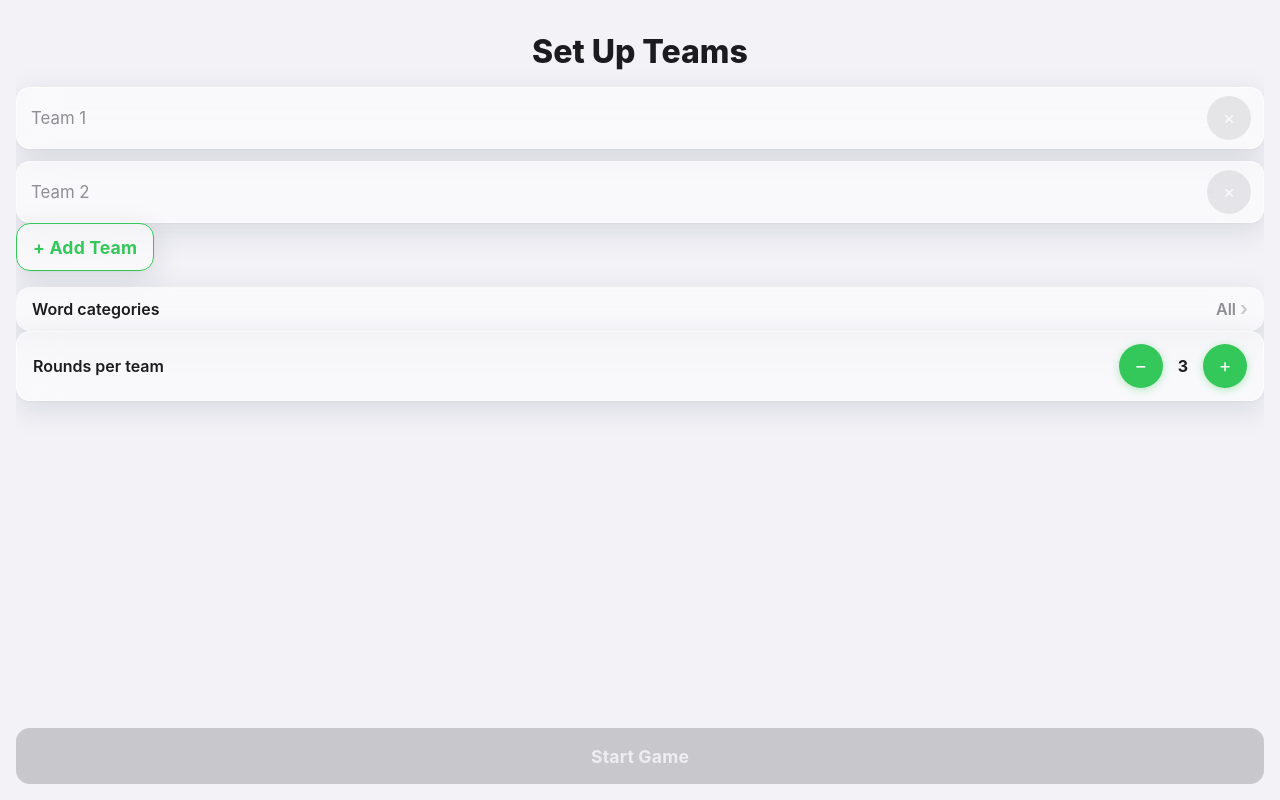
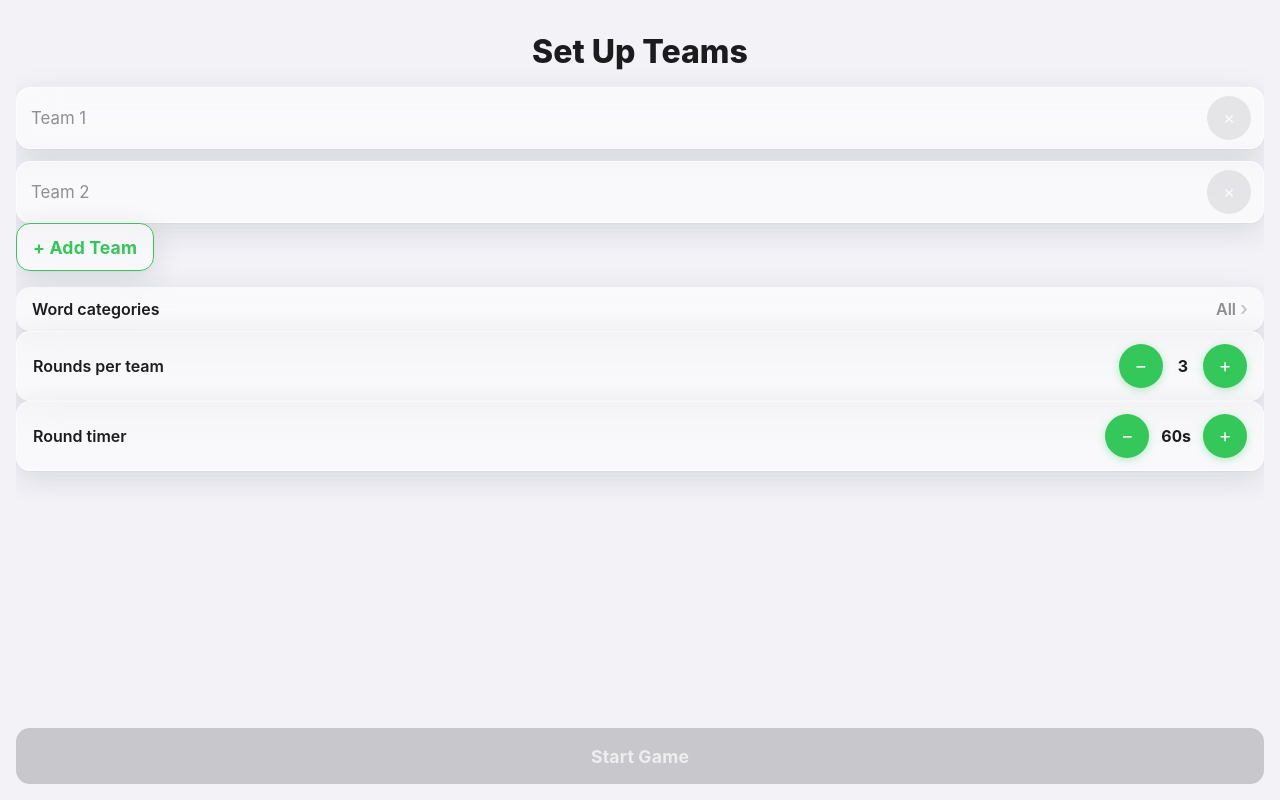
Before and after one commit to coopergolemme/phrase-frenzy, a React (Vite) app: page / in a window 1280 px wide. Both pictures are taken after a click on the button "Start Game". Built offline with nearby package versions, Linux system fonts and the light colour scheme.

Commit message:
adjustabel time and category picker

```diff
--- a/src/App.tsx
+++ b/src/App.tsx
@@ -1,4 +1,4 @@
-import { useCallback } from "react";
+import { useCallback, useState } from "react";
 import { useGameState } from "./hooks/useGameState";
 import { useCountdown } from "./hooks/useCountdown";
 import { useFlaggedWords } from "./hooks/useFlaggedWords";
@@ -11,7 +11,7 @@ import { GameScreen } from "./components/GameScreen";
 import { RoundSummaryScreen } from "./components/RoundSummaryScreen";
 import { FinalStandingsScreen } from "./components/FinalStandingsScreen";
 
-const ROUND_DURATION_SEC = 60;
+const DEFAULT_ROUND_DURATION_SEC = 60;
 
 function App() {
   const {
@@ -30,9 +30,16 @@ function App() {
   const { history: matchHistory, addMatch, clearHistory } = useMatchHistory();
   const { stats: wordStats, recordRoundLog } = useWordStats();
   const { canInstall, promptInstall } = useInstallPrompt();
+  const [roundDurationSec, setRoundDurationSec] = useState(DEFAULT_ROUND_DURATION_SEC);
 
   const handleStartTournament = useCallback(
-    (teamNames: string[], roundsPerTeam: number, categoryIds: string[]) => {
+    (
+      teamNames: string[],
+      roundsPerTeam: number,
+      categoryIds: string[],
+      roundDuration: number
+    ) => {
+      setRoundDurationSec(roundDuration);
       startTournament(teamNames, roundsPerTeam, categoryIds, flaggedWords);
     },
     [startTournament, flaggedWords]
@@ -44,7 +51,7 @@ function App() {
 
   const timeRemaining = useCountdown(
     state.gameStatus === "playing",
-    ROUND_DURATION_SEC,
+    roundDurationSec,
     onExpire
   );
 
--- a/src/components/CategoryPickerSheet.tsx
+++ b/src/components/CategoryPickerSheet.tsx
@@ -1,15 +1,6 @@
-import { WORD_CATEGORIES, type WordCategory } from "../data/words";
+import { WORD_CATEGORIES } from "../data/words";
 
 const ALL_CATEGORY_IDS = WORD_CATEGORIES.map((c) => c.id);
-
-const categoryGroups: [string, WordCategory[]][] = Array.from(
-  WORD_CATEGORIES.reduce((groups, category) => {
-    const list = groups.get(category.group) ?? [];
-    list.push(category);
-    groups.set(category.group, list);
-    return groups;
-  }, new Map<string, WordCategory[]>())
-);
 
 interface CategoryPickerSheetProps {
   categoryIds: string[];
@@ -52,12 +43,8 @@ export function CategoryPickerSheet({
           </button>
         </div>
 
-        <div className="category-picker__groups">
-          {categoryGroups.map(([group, categories]) => (
-            <div key={group}>
-              <p className="category-picker__group-label">{group}</p>
         <div className="category-picker">
-                {categories.map((category) => {
+          {WORD_CATEGORIES.map((category) => {
             const selected = categoryIds.includes(category.id);
             return (
               <button
@@ -75,9 +62,6 @@ export function CategoryPickerSheet({
           })}
         </div>
       </div>
-          ))}
-        </div>
-      </div>
 
       <button type="button" className="btn btn--primary btn--large" onClick={onClose}>
         Done
--- a/src/components/TeamSetupScreen.tsx
+++ b/src/components/TeamSetupScreen.tsx
@@ -6,15 +6,25 @@ const MIN_TEAMS = 2;
 const MAX_TEAMS = 6;
 const MIN_ROUNDS = 1;
 const MAX_ROUNDS = 5;
+const MIN_ROUND_DURATION_SEC = 30;
+const MAX_ROUND_DURATION_SEC = 120;
+const ROUND_DURATION_STEP_SEC = 15;
+const DEFAULT_ROUND_DURATION_SEC = 60;
 const ALL_CATEGORY_IDS = WORD_CATEGORIES.map((c) => c.id);
 
 interface TeamSetupScreenProps {
-  onStart: (teamNames: string[], roundsPerTeam: number, categoryIds: string[]) => void;
+  onStart: (
+    teamNames: string[],
+    roundsPerTeam: number,
+    categoryIds: string[],
+    roundDurationSec: number
+  ) => void;
 }
 
 export function TeamSetupScreen({ onStart }: TeamSetupScreenProps) {
   const [teamNames, setTeamNames] = useState<string[]>(["", ""]);
   const [roundsPerTeam, setRoundsPerTeam] = useState(3);
+  const [roundDurationSec, setRoundDurationSec] = useState(DEFAULT_ROUND_DURATION_SEC);
   const [categoryIds, setCategoryIds] = useState<string[]>(ALL_CATEGORY_IDS);
   const [isPickingCategories, setIsPickingCategories] = useState(false);
 
@@ -57,12 +67,19 @@ export function TeamSetupScreen({ onStart }: TeamSetupScreenProps) {
     setRoundsPerTeam((prev) => Math.min(MAX_ROUNDS, Math.max(MIN_ROUNDS, prev + delta)));
   };
 
+  const adjustRoundDuration = (delta: number) => {
+    setRoundDurationSec((prev) =>
+      Math.min(MAX_ROUND_DURATION_SEC, Math.max(MIN_ROUND_DURATION_SEC, prev + delta))
+    );
+  };
+
   const handleStart = () => {
     if (!canStart) return;
     onStart(
       teamNames.map((name) => name.trim()),
       roundsPerTeam,
-      categoryIds
+      categoryIds,
+      roundDurationSec
     );
   };
 
@@ -145,6 +162,31 @@ export function TeamSetupScreen({ onStart }: TeamSetupScreenProps) {
               </button>
             </div>
           </div>
+
+          <div className="rounds-stepper">
+            <span className="rounds-stepper__label">Round timer</span>
+            <div className="rounds-stepper__control">
+              <button
+                type="button"
+                className="rounds-stepper__btn"
+                onClick={() => adjustRoundDuration(-ROUND_DURATION_STEP_SEC)}
+                disabled={roundDurationSec <= MIN_ROUND_DURATION_SEC}
+                aria-label="Decrease round timer"
+              >
+                &minus;
+              </button>
+              <span className="rounds-stepper__value">{roundDurationSec}s</span>
+              <button
+                type="button"
+                className="rounds-stepper__btn"
+                onClick={() => adjustRoundDuration(ROUND_DURATION_STEP_SEC)}
+                disabled={roundDurationSec >= MAX_ROUND_DURATION_SEC}
+                aria-label="Increase round timer"
+              >
+                +
+              </button>
+            </div>
+          </div>
         </div>
       </div>
 
--- a/src/data/words.ts
+++ b/src/data/words.ts
@@ -2,16 +2,14 @@ export interface WordCategory {
   id: string;
   label: string;
   emoji: string;
-  group: string;
   words: string[];
 }
 
 export const WORD_CATEGORIES: WordCategory[] = [
   {
     id: "catchphrase-easy",
-    label: "Easy",
+    label: "Catchphrase Easy",
     emoji: "🟢",
-    group: "Catchphrase",
     words: [
     "shoelace",
     "iron",
@@ -544,9 +542,8 @@ export const WORD_CATEGORIES: WordCategory[] = [
   },
   {
     id: "catchphrase-medium",
-    label: "Medium",
+    label: "Catchphrase Medium",
     emoji: "🟡",
-    group: "Catchphrase",
     words: [
     "drums",
     "chin",
@@ -924,9 +921,8 @@ export const WORD_CATEGORIES: WordCategory[] = [
   },
   {
     id: "catchphrase-hard",
-    label: "Hard",
+    label: "Catchphrase Hard",
     emoji: "🔴",
-    group: "Catchphrase",
     words: [
     "teleconference",
     "audacity",
@@ -1204,7 +1200,6 @@ export const WORD_CATEGORIES: WordCategory[] = [
     id: "catchphrase-animals",
     label: "Animals",
     emoji: "🐘",
-    group: "Catchphrase",
     words: [
     "cat",
     "mole",
@@ -1450,7 +1445,6 @@ export const WORD_CATEGORIES: WordCategory[] = [
     id: "catchphrase-food",
     label: "Food",
     emoji: "🍕",
-    group: "Catchphrase",
     words: [
     "pea",
     "yam",
@@ -1818,7 +1812,6 @@ export const WORD_CATEGORIES: WordCategory[] = [
     id: "catchphrase-travel",
     label: "Travel",
     emoji: "✈️",
-    group: "Catchphrase",
     words: [
     "New York City",
     "binoculars",
@@ -2017,7 +2010,6 @@ export const WORD_CATEGORIES: WordCategory[] = [
     id: "catchphrase-people",
     label: "People",
     emoji: "🧑",
-    group: "Catchphrase",
     words: [
     "Marie Curie",
     "Samuel L. Jackson",
@@ -2261,7 +2253,6 @@ export const WORD_CATEGORIES: WordCategory[] = [
     id: "catchphrase-household",
     label: "Household",
     emoji: "🏠",
-    group: "Catchphrase",
     words: [
     "paint",
     "ribbon",
@@ -2531,9 +2522,8 @@ export const WORD_CATEGORIES: WordCategory[] = [
   },
   {
     id: "pictionary-easy",
-    label: "Easy",
+    label: "Pictionary Easy",
     emoji: "🟢",
-    group: "Pictionary",
     words: [
     "pen",
     "caterpillar",
@@ -2699,9 +2689,8 @@ export const WORD_CATEGORIES: WordCategory[] = [
   },
   {
     id: "pictionary-medium",
-    label: "Medium",
+    label: "Pictionary Medium",
     emoji: "🟡",
-    group: "Pictionary",
     words: [
     "trip",
     "cobra",
@@ -3100,7 +3089,6 @@ export const WORD_CATEGORIES: WordCategory[] = [
     id: "pictionary-difficult",
     label: "Difficult",
     emoji: "🟠",
-    group: "Pictionary",
     words: [
     "drought",
     "professor",
@@ -3307,9 +3295,8 @@ export const WORD_CATEGORIES: WordCategory[] = [
   },
   {
     id: "pictionary-hard",
-    label: "Hard",
+    label: "Pictionary Hard",
     emoji: "🔴",
-    group: "Pictionary",
     words: [
     "offstage",
     "eureka",
@@ -3416,7 +3403,6 @@ export const WORD_CATEGORIES: WordCategory[] = [
     id: "pictionary-idioms",
     label: "Idioms",
     emoji: "💬",
-    group: "Pictionary",
     words: [
     "at the bottom of the totem pole",
     "a bird in the hand is worth two in the bush",
@@ -3634,7 +3620,6 @@ export const WORD_CATEGORIES: WordCategory[] = [
     id: "pictionary-characters",
     label: "Characters",
     emoji: "🎭",
-    group: "Pictionary",
     words: [
     "Bill Cosby",
     "Luke Skywalker",
@@ -3778,7 +3763,6 @@ export const WORD_CATEGORIES: WordCategory[] = [
     id: "pictionary-movies",
     label: "Movies",
     emoji: "🎬",
-    group: "Pictionary",
     words: [
     "Lady and the Tramp",
     "The Wizard of Oz",
```
Lines whose indentation alone changed are shown as unchanged.
